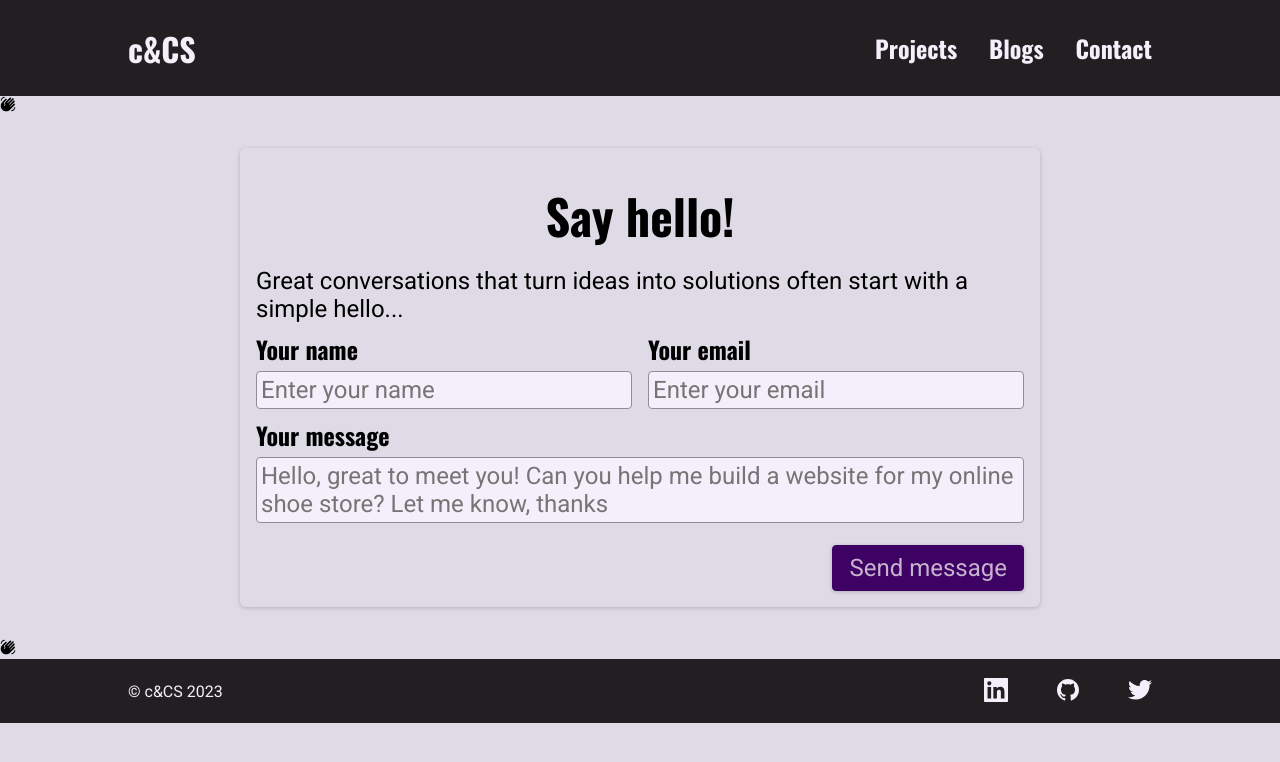
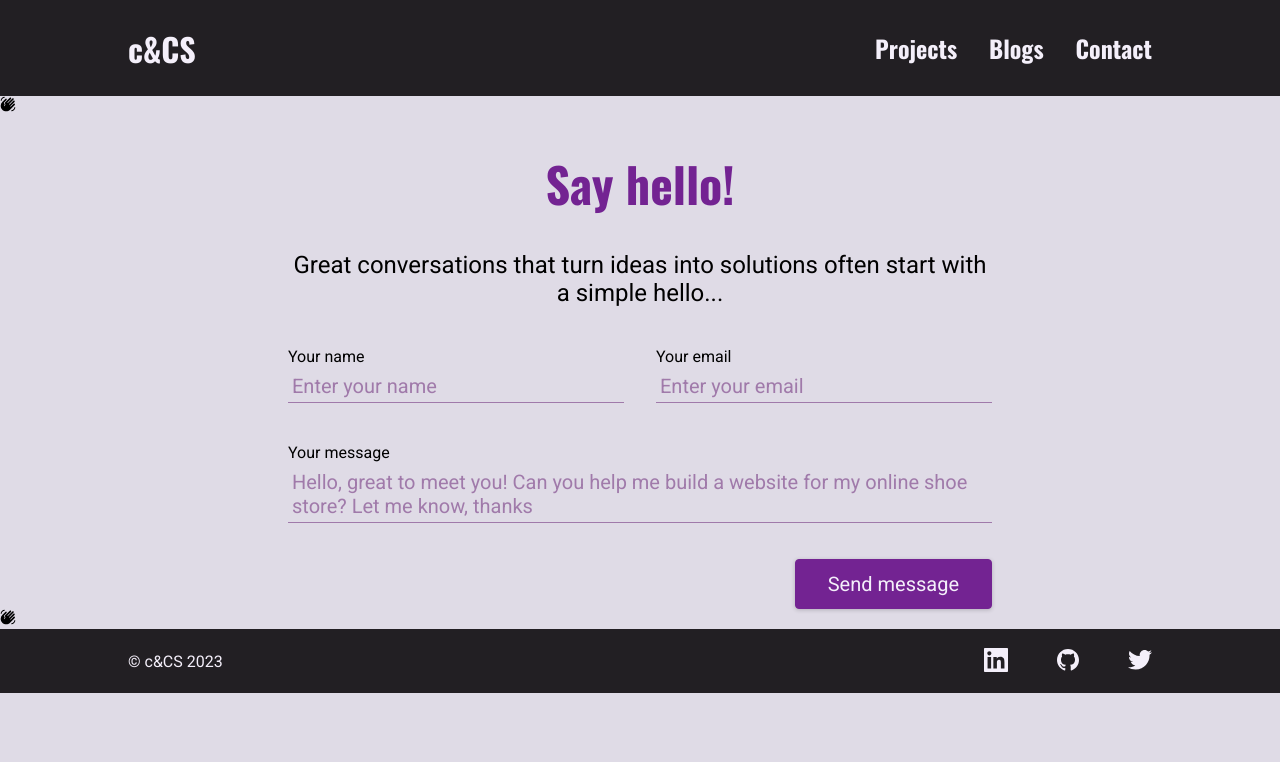
Before and after one commit to Chacho104/my-portfolio-blog-site, a Next.js app: page /contact in a window 1280 px wide. Shown: the top 762 px of the page. Built offline with nearby package versions, Linux system fonts and the light colour scheme.

Commit message:
Add new styles and revise styles to fit cmp refactor

```diff
--- a/components/contact/contact-form.module.css
+++ b/components/contact/contact-form.module.css
@@ -1,54 +1,80 @@
-.contact {
-  height: calc(100vh - 6rem);
+.form-section {
+  height: auto;
+  width: 100%;
+  max-width: 60rem;
+  margin: 0 auto;
+  padding: 0 10%;
+}
+
+.hello {
   display: flex;
   justify-content: center;
-  align-items: center;
+  text-align: center;
+  padding: var(--size-8) 0;
 }
 
-.form-section {
-  margin: var(--size-8) auto;
-  border-radius: 6px;
-  background-color: var(--color-grey-100);
-  width: 90%;
-  max-width: 50rem;
-  padding: var(--size-4);
-  box-shadow: 0 1px 4px rgba(0, 0, 0, 0.2);
-  font-size: var(--size-6);
+.hello svg {
+  margin-left: var(--size-4);
+  font-size: var(--size-16);
+  color: var(--color-primary-400);
 }
 
 .form-section h1 {
+  color: var(--color-primary-400);
   font-size: var(--size-12);
-  margin: var(--size-4) 0;
   text-align: center;
+}
+
+.form-section p {
+  text-align: center;
+  font-size: var(--size-6);
+  padding-bottom: var(--size-8);
 }
 
 .form label {
   display: block;
-  font-family: "Oswald", sans-serif;
-  font-weight: bold;
   margin: var(--size-2) 0 var(--size-1) 0;
 }
 
 .form input,
 .form textarea {
   font: inherit;
+  font-size: var(--size-5);
+  color: var(--color-primary-400);
   padding: var(--size-1);
-  border-radius: 4px;
+  border: none;
+  outline: none;
   width: 100%;
-  border: 1px solid var(--color-grey-400);
-  background-color: var(--color-grey-50);
+  border-bottom: 1px solid var(--color-primary-100);
+  background-color: transparent;
   resize: none;
+}
+
+.form input::placeholder,
+.form textarea::placeholder {
+  color: var(--color-primary-100);
+}
+
+.form input:focus,
+.form textarea:focus {
+  border-bottom: 1px solid var(--color-primary-400);
+}
+
+.form input:focus::placeholder,
+.form textarea:focus::placeholder {
+  color: transparent;
 }
 
 .controls {
   display: flex;
-  column-gap: 1rem;
+  column-gap: 2rem;
   flex-wrap: wrap;
 }
 
 .control {
   flex: 1;
   min-width: 10rem;
+  margin-bottom: var(--size-8);
 }
 
 .actions {
@@ -58,12 +84,13 @@
 
 .form button {
   font: inherit;
+  font-size: var(--size-5);
   cursor: pointer;
-  background-color: var(--color-primary-700);
-  border: 1px solid var(--color-primary-700);
-  padding: var(--size-2) var(--size-4);
+  background-color: var(--color-primary-400);
+  border: 1px solid var(--color-primary-400);
+  padding: var(--size-3) var(--size-8);
   border-radius: 4px;
-  color: var(--color-primary-50);
+  color: var(--color-grey-50);
   box-shadow: 0 1px 4px rgba(0, 0, 0, 0.2);
 }
 
@@ -72,7 +99,7 @@
   border-color: var(--color-primary-500);
 }
 
-@media (max-width: 600px) {
+@media (max-width: 768px) {
   .contact h1 {
     font-size: var(--size-8);
     text-align: left;
```
